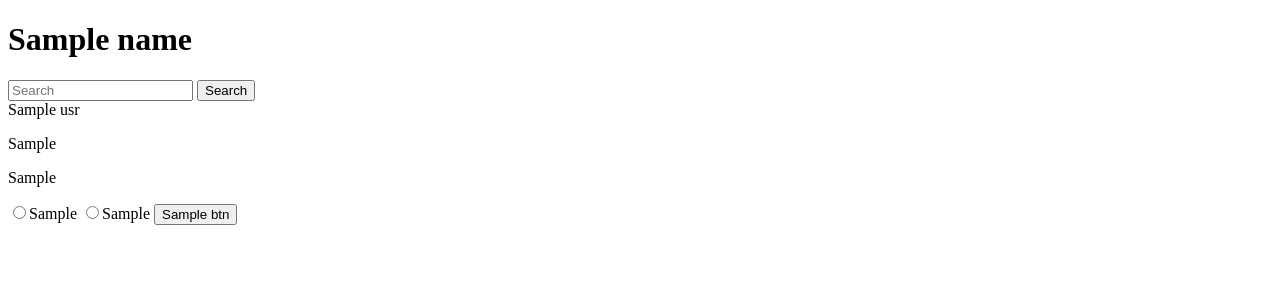
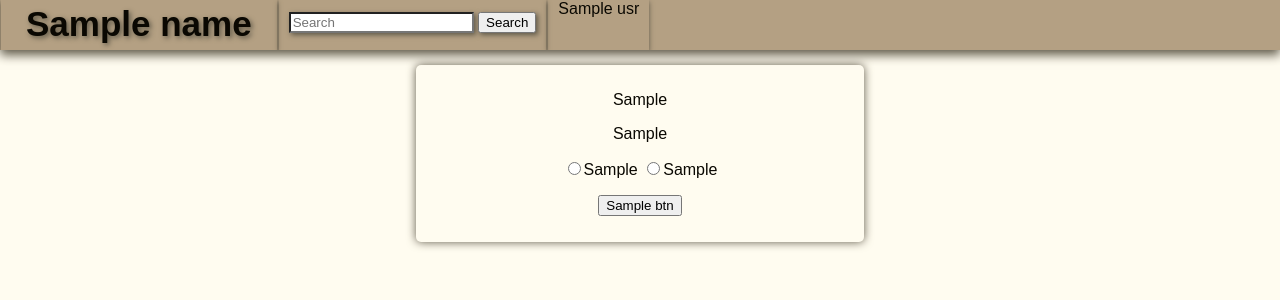
Before and after one commit to mizzfitz/cs50-prjct1, a Flask app: template templates/lang.html in a window 1280 px wide. Shown: the top 300 px of the page. Run offline with Flask 2, Linux system fonts and the light colour scheme; the template is opened without the code that fills it: most values are stand-ins (such as "Sample title", 1, 10 or a date in 2020).

Commit message:
added css

```diff
--- a/app.py
+++ b/app.py
@@ -24,8 +24,7 @@ def index(search_key=""):
         if search_key == "":
             search_key = request.form.get("search")
         return search_key
-    else:
-        return render(app.root_path, "index", session["usr"])
+    return render(app.root_path, "index", session["usr"])
 
 @app.route("/lang", methods=["GET", "POST"])
 def get_lang():
--- a/html_render.py
+++ b/html_render.py
@@ -20,9 +20,9 @@ def render_error(path, err, lang):
     return f"<p class='error'>{errors.get(err)}</p>"
 
 def render_usr(usr):
-    fr = {"login":"Connexion", "sign-up":"S'enregistrer", "logout":"Déconnexion"}
-    en = {"login":"Login", "sign-up":"Create Account", "logout":"Logout"}
-    bi = {"login":"Login/Connexion", "sign-up":"Create Account/S'enregistrer"}
+    fr = {"login":"se connecter", "sign-up":"créer un compte", "logout":"déconnexion"}
+    en = {"login":"login", "sign-up":"create account", "logout":"logout"}
+    bi = {"login":"login/se connecter", "sign-up":"create account/créer un compte"}
     text = {"fr": fr, "en": en, "": bi}
 
     if usr.usr_name == None:
--- /dev/null
+++ b/static/style/sass/style.scss
@@ -0,0 +1,179 @@
+$col-background: #fffcf0;
+$col-statement: #e5d3af;
+$col-menu: #b4a083;
+$col-text: #0a0802;
+$col-text-bold: #c56f19;
+$col-border: #5f5949;
+
+%rounded-block{
+	border-radius: 5px;
+}
+
+%light-shadow-txt{
+	text-shadow: 2px 2px 5px $col-border;
+}
+
+%light-shadow-box{
+	box-shadow: 2px 2px 5px $col-border;
+}
+
+%invert-shadow-box{
+	box-shadow: -2px 2px 5px $col-border;
+}
+
+body{
+	background-color: $col-background;
+	color: $col-text;
+	margin: 0px;
+	font-family: Sans-serif;
+}
+
+.header{
+	background-color: $col-menu;
+	box-shadow: 0px 5px 10px $col-border;
+	height: 50px;
+	width: 100%;
+	position: fixed;
+	top: 0;
+	left: 0;
+	overflow: hidden;
+
+	div{
+		margin: 0px;
+		display: block;
+		float: left;
+		width: 33%;
+		height: 50px;
+
+		h1{
+			line-height: 50px;
+			font-size: 35px;
+			margin: -1px 15px;
+			@extend %light-shadow-txt;
+		}
+
+		a{
+			text-decoration: none;
+			float: right;
+			height: 24px;
+			margin: 11px 5px;
+			color: $col-text-bold;
+			line-height: 24px;
+			padding: 0px 5px;
+			background-color: $col-background;
+			border: 1px solid $col-text-bold;
+			display: inline-block;
+			@extend %rounded-block;
+			@extend %light-shadow-box;
+		}
+
+		a:hover{
+			background-color: $col-statement;
+			@extend %invert-shadow-box;
+		}
+
+		form{
+			line-height: 30px;
+			margin: 7px 0px;
+
+			input{
+				@extend %light-shadow-box;
+			}
+		}
+
+		.header{
+			text-align: left;
+		}
+
+		.search{
+			text-align: center;
+		}
+
+		.usr-info{
+			text-align: right;
+		}
+	}
+}
+
+.content{
+	margin: 65px 15%;
+
+	.form{
+		text-align: center;
+		margin: 60px 25%;
+		box-shadow: 0px 0px 10px $col-border;
+		padding: 10px;
+		@extend %rounded-block;
+
+		span{
+			display: inline-block;
+		}
+	}
+}
+
+@media (max-width: 605px) {
+	.header{
+		height: auto;
+		position: static;
+		margin: 0px 0px;
+		padding: 10px;
+		width: auto;
+
+		div, .page-caption, .search, .usr-info{
+			height: auto;
+			width: 100%;
+			float: none;
+			text-align: center;
+			margin: 5px 5px;
+			box-shadow: none;
+
+			a{
+				margin: 5px auto;
+				float: none;
+				height: auto;
+			}
+		}
+	}
+
+	.content{
+		margin: 0px 0px;
+
+		.form {
+			margin: 10px 0px;
+			box-shadow: none;
+		}
+	}
+}
+
+@media (min-width: 606px) and (max-width: 1365px){
+	.header{
+
+		div{
+			width: auto;
+			display: inline-block;
+			float: left;
+			margin: 0px 1px;
+			padding: 0px 10px;
+			box-shadow: 0px 2px 5px $col-border;
+		}
+	}
+}
+
+@media (min-width: 606px) and (max-width: 1065px){
+	.header{
+		height: 50px;
+		overflow: visible;
+
+		.search, .usr-info{
+			float: right;
+		}
+
+		.usr-inf{
+			box-shadow: none;
+		}
+	}
+
+	.content{
+		margin: 115px;
+	}
+}
--- /dev/null
+++ b/static/style/style.css
@@ -0,0 +1,115 @@
+.header div a, .content .form {
+  border-radius: 5px; }
+
+.header div h1 {
+  text-shadow: 2px 2px 5px #5f5949; }
+
+.header div a, .header div form input {
+  box-shadow: 2px 2px 5px #5f5949; }
+
+.header div a:hover {
+  box-shadow: -2px 2px 5px #5f5949; }
+
+body {
+  background-color: #fffcf0;
+  color: #0a0802;
+  margin: 0px;
+  font-family: Sans-serif; }
+
+.header {
+  background-color: #b4a083;
+  box-shadow: 0px 5px 10px #5f5949;
+  height: 50px;
+  width: 100%;
+  position: fixed;
+  top: 0;
+  left: 0;
+  overflow: hidden; }
+  .header div {
+    margin: 0px;
+    display: block;
+    float: left;
+    width: 33%;
+    height: 50px; }
+    .header div h1 {
+      line-height: 50px;
+      font-size: 35px;
+      margin: -1px 15px; }
+    .header div a {
+      text-decoration: none;
+      float: right;
+      height: 24px;
+      margin: 11px 5px;
+      color: #c56f19;
+      line-height: 24px;
+      padding: 0px 5px;
+      background-color: #fffcf0;
+      border: 1px solid #c56f19;
+      display: inline-block; }
+    .header div a:hover {
+      background-color: #e5d3af; }
+    .header div form {
+      line-height: 30px;
+      margin: 7px 0px; }
+    .header div .header {
+      text-align: left; }
+    .header div .search {
+      text-align: center; }
+    .header div .usr-info {
+      text-align: right; }
+
+.content {
+  margin: 65px 15%; }
+  .content .form {
+    text-align: center;
+    margin: 60px 25%;
+    box-shadow: 0px 0px 10px #5f5949;
+    padding: 10px; }
+    .content .form span {
+      display: inline-block; }
+
+@media (max-width: 605px) {
+  .header {
+    height: auto;
+    position: static;
+    margin: 0px 0px;
+    padding: 10px;
+    width: auto; }
+    .header div, .header .page-caption, .header .search, .header .usr-info {
+      height: auto;
+      width: 100%;
+      float: none;
+      text-align: center;
+      margin: 5px 5px;
+      box-shadow: none; }
+      .header div a, .header .page-caption a, .header .search a, .header .usr-info a {
+        margin: 5px auto;
+        float: none;
+        height: auto; }
+
+  .content {
+    margin: 0px 0px; }
+    .content .form {
+      margin: 10px 0px;
+      box-shadow: none; } }
+@media (min-width: 606px) and (max-width: 1365px) {
+  .header div {
+    width: auto;
+    display: inline-block;
+    float: left;
+    margin: 0px 1px;
+    padding: 0px 10px;
+    box-shadow: 0px 2px 5px #5f5949; } }
+@media (min-width: 606px) and (max-width: 1065px) {
+  .header {
+    height: 50px;
+    overflow: visible; }
+    .header .search, .header .usr-info {
+      float: right; }
+    .header .usr-inf {
+      box-shadow: none; }
+
+  .content {
+    margin: 115px; } }
+
+/*# sourceMappingURL=style.css.map */
--- a/templates/lang.html
+++ b/templates/lang.html
@@ -1,13 +1,13 @@
 {% extends "layout.html" %}
 
 {% block content %}
-	<div class="main-content">
+	<div class="form">
 		<p>{{ copy["prompt-en"] }}</p>
 		<p>{{ copy["prompt-fr"] }}</p>
 		<form action="{{ url_for('get_lang') }}" method="POST">
-			<input type="radio" name="lang" value="fr">{{ copy["opt-fr"] }}
-			<input type="radio" name="lang" value="en">{{ copy["opt-en"] }}
-			<input type="submit" value="{{ copy['btn'] }}">
+			<p><span><input type="radio" name="lang" value="fr">{{ copy["opt-fr"] }}
+				<span><input type="radio" name="lang" value="en">{{ copy["opt-en"] }}
+			<p><input type="submit" value="{{ copy['btn'] }}">
 		</form>
 	</div>
 {% endblock %}
--- a/templates/layout.html
+++ b/templates/layout.html
@@ -4,6 +4,7 @@
 	<head>
 		<title>{{ copy["title"] }}</title>
 		<meta name="viewport" content="width=device-width, initial-scale=1.0">
+		<link rel="stylesheet" type="text/css" href="/static/style/style.css">
 	</head>
 	<body>
 		<div class="header">
--- a/templates/login.html
+++ b/templates/login.html
@@ -1,7 +1,7 @@
 {% extends "layout.html" %}
 
 {% block content %}
-<div class="login">
+<div class="form">
 	<form action="{{ url_for('login') }}" method="POST">
 		<p><input type="text" name="usr_name" placeholder="{{ copy['usr_name'] }}">
 		<p><input type="test" name="passwd" placeholder="{{ copy['passwd'] }}">
--- a/templates/sign_up.html
+++ b/templates/sign_up.html
@@ -1,7 +1,7 @@
 {% extends "layout.html" %}
 
 {% block content %}
-<div class="login">
+<div class="form">
 	<form action="{{ url_for('sign_up') }}" method="POST">
 		<h6>{{ copy['usr_name'] }}</h6>
 		<p><input type="text" name="usr_name" placeholder="{{ copy['usr_name'] }}">
```
Also changed, not shown: 8 other files.
